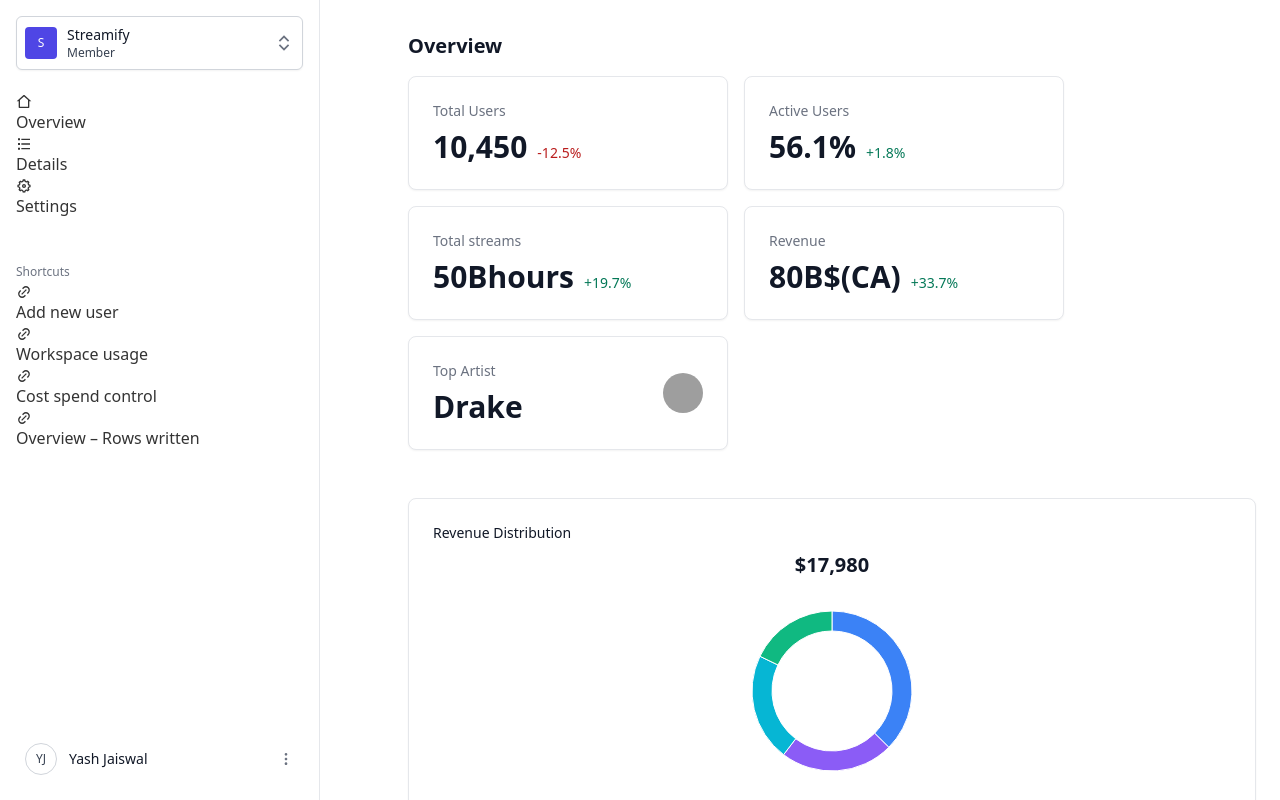
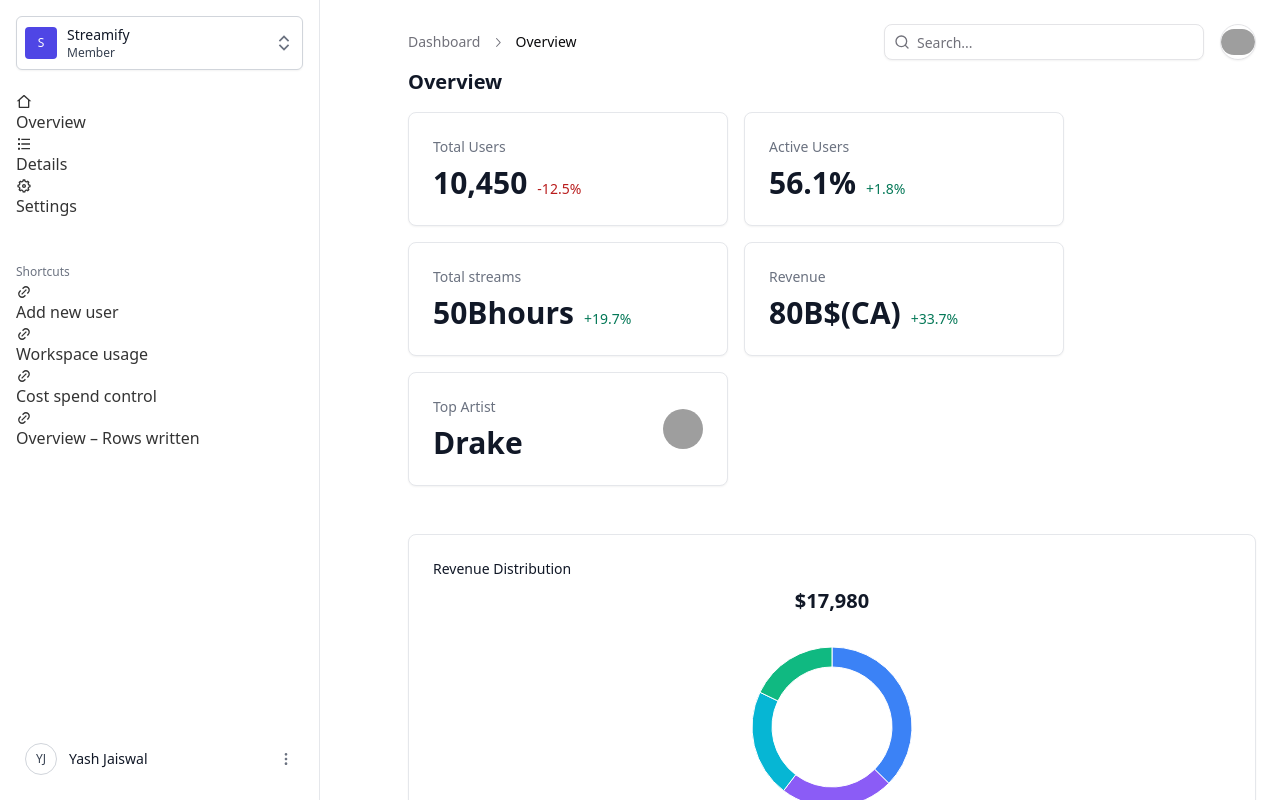
Before and after one commit to theyashjaiswal/streamify-speedy-labs, a React (Vite) app: page / in a window 1280 px wide. Shown: the top 800 px of the page. Built offline with nearby package versions, Linux system fonts and the light colour scheme; grey boxes are pictures that could not be loaded.

Commit message:
added search bar and breadcrumb nav

```diff
--- a/src/App.tsx
+++ b/src/App.tsx
@@ -19,6 +19,120 @@ function App() {
         // }}
         // showSidebar={showSidebar} */}
         <div className="lg:pl-96 mt-[4rem] lg:mt-6">
+          <header className="sticky top-0 z-30 flex h-14 items-center gap-4 border-b bg-background px-4 sm:static sm:h-auto sm:border-0 sm:bg-transparent sm:px-6">
+            <button
+              className="inline-flex items-center justify-center whitespace-nowrap rounded-md text-sm font-medium transition-colors focus-visible:outline-none focus-visible:ring-1 focus-visible:ring-ring disabled:pointer-events-none disabled:opacity-50 border border-input bg-background shadow-sm hover:bg-accent hover:text-accent-foreground h-9 w-9 sm:hidden"
+              type="button"
+              aria-haspopup="dialog"
+              aria-expanded="false"
+              aria-controls="radix-:R5ipuuuuu6ja:"
+              data-state="closed"
+            >
+              <svg
+                xmlns="http://www.w3.org/2000/svg"
+                width="24"
+                height="24"
+                viewBox="0 0 24 24"
+                fill="none"
+                stroke="currentColor"
+                stroke-width="2"
+                stroke-linecap="round"
+                stroke-linejoin="round"
+                className="lucide lucide-panel-left h-5 w-5"
+              >
+                <rect width="18" height="18" x="3" y="3" rx="2"></rect>
+                <path d="M9 3v18"></path>
+              </svg>
+              <span className="sr-only">Toggle Menu</span>
+            </button>
+            <nav aria-label="breadcrumb" className="hidden md:flex">
+              <ol className="flex flex-wrap items-center gap-1.5 break-words text-sm text-muted-foreground sm:gap-2.5">
+                <li className="inline-flex items-center gap-1.5">
+                  <a
+                    className="transition-colors hover:text-foreground"
+                    href="#"
+                  >
+                    Dashboard
+                  </a>
+                </li>
+                <li
+                  role="presentation"
+                  aria-hidden="true"
+                  className="[&amp;>svg]:size-3.5"
+                >
+                  <svg
+                    width="15"
+                    height="15"
+                    viewBox="0 0 15 15"
+                    fill="none"
+                    xmlns="http://www.w3.org/2000/svg"
+                  >
+                    <path
+                      d="M6.1584 3.13508C6.35985 2.94621 6.67627 2.95642 6.86514 3.15788L10.6151 7.15788C10.7954 7.3502 10.7954 7.64949 10.6151 7.84182L6.86514 11.8418C6.67627 12.0433 6.35985 12.0535 6.1584 11.8646C5.95694 11.6757 5.94673 11.3593 6.1356 11.1579L9.565 7.49985L6.1356 3.84182C5.94673 3.64036 5.95694 3.32394 6.1584 3.13508Z"
+                      fill="currentColor"
+                      fill-rule="evenodd"
+                      clip-rule="evenodd"
+                    ></path>
+                  </svg>
+                </li>
+                <li className="inline-flex items-center gap-1.5">
+                  <span
+                    role="link"
+                    aria-disabled="true"
+                    aria-current="page"
+                    className="font-normal text-foreground"
+                  >
+                    Overview
+                  </span>
+                </li>
+              </ol>
+            </nav>
+            <div className="relative ml-auto flex-1 md:grow-0">
+              <svg
+                xmlns="http://www.w3.org/2000/svg"
+                width="24"
+                height="24"
+                viewBox="0 0 24 24"
+                fill="none"
+                stroke="currentColor"
+                stroke-width="2"
+                stroke-linecap="round"
+                stroke-linejoin="round"
+                className="lucide lucide-search absolute left-2.5 top-2.5 h-4 w-4 text-muted-foreground"
+              >
+                <circle cx="11" cy="11" r="8"></circle>
+                <path d="m21 21-4.3-4.3"></path>
+              </svg>
+              <input
+                type="search"
+                className="flex h-9 border border-input px-3 py-1 text-sm shadow-sm transition-colors file:border-0 file:bg-transparent file:text-sm file:font-medium placeholder:text-muted-foreground focus-visible:outline-none focus-visible:ring-1 focus-visible:ring-ring disabled:cursor-not-allowed disabled:opacity-50 w-full rounded-lg bg-background pl-8 md:w-[200px] lg:w-[320px]"
+                placeholder="Search..."
+                jf-ext-cache-id="0"
+              />
+            </div>
+            <button
+              className="inline-flex items-center justify-center whitespace-nowrap text-sm font-medium transition-colors focus-visible:outline-none focus-visible:ring-1 focus-visible:ring-ring disabled:pointer-events-none disabled:opacity-50 border border-input bg-background shadow-sm hover:bg-accent hover:text-accent-foreground h-9 w-9 overflow-hidden rounded-full"
+              type="button"
+              id="radix-:Rhipuuuuu6ja:"
+              aria-haspopup="menu"
+              aria-expanded="false"
+              data-state="closed"
+            >
+              <img
+                alt="Avatar"
+                loading="lazy"
+                width="36"
+                height="36"
+                decoding="async"
+                data-nimg="1"
+                className="overflow-hidden rounded-full"
+                // style="color:transparent"
+                // srcset="/_next/image?url=%2Fplaceholder-user.jpg&amp;w=48&amp;q=75 1x, /_next/image?url=%2Fplaceholder-user.jpg&amp;w=96&amp;q=75 2x"
+                src="/_next/image?url=%2Fplaceholder-user.jpg&amp;w=96&amp;q=75"
+              />
+            </button>
+          </header>
+
           <h1
             id="current-billing-cycle"
             className="pl-6 scroll-mt-10 p-2 text-lg font-semibold text-gray-900 sm:text-xl dark:text-gray-50"
```
